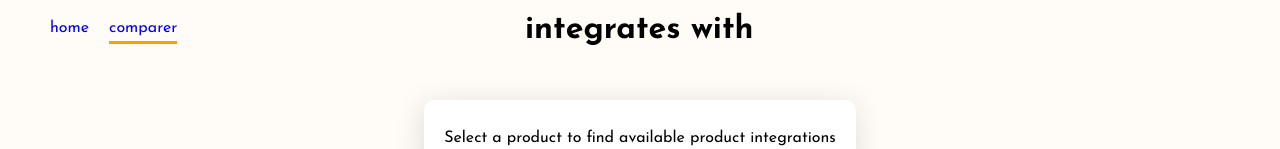
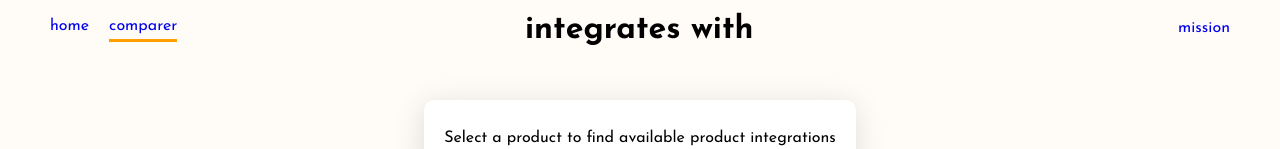
Before and after one commit to burkle489/integrates-with-app, a React (Create React App) app: page /product-compare in a window 1280 px wide. Shown: the top 149 px of the page. Built offline with nearby package versions, Linux system fonts and the light colour scheme.

Commit message:
add mission page and secondary nav items

```diff
--- a/src/App.tsx
+++ b/src/App.tsx
@@ -3,7 +3,7 @@ import logo from './logo.svg';
 import './App.css';
 import { SelectedProductCompare } from './components/selectedProductCompare/SelectedProductCompare';
 import { NavBar } from './components/navBar/NavBar';
-import { NAV_ITEMS } from './constants';
+import { NAV_ITEMS, SECONDARY_NAV_ITEMS } from './constants';
 import { BrowserRouter as Router } from 'react-router-dom';
 import { RootRouter } from './components/rootRouter/RootRouter';
 
@@ -13,8 +13,8 @@ function App() {
   return (
     <div className="App">
       <Router>
-      <NavBar navItems={NAV_ITEMS} />
-      <RootRouter />
+        <NavBar navItems={NAV_ITEMS} secondaryNavItems={SECONDARY_NAV_ITEMS} />
+        <RootRouter />
       </Router>
     </div>
   );
--- a/src/components/navBar/NavBar.scss
+++ b/src/components/navBar/NavBar.scss
@@ -8,12 +8,17 @@
     right: 0;
     display: flex;
     align-items: center;
+    justify-content: space-between;
     padding: 0 40px;
     background: $color-60;
     box-shadow: 1px;
+
     .NavLogo {
         position: absolute;
         //50% minus (half length of logo)
         left: calc(50% - 115px);
     }
+    .NavContainer {
+        display: flex;
+    }
 }
--- a/src/components/navBar/NavBar.tsx
+++ b/src/components/navBar/NavBar.tsx
@@ -4,17 +4,24 @@ import { ChangeMe } from '../../App';
 import { NavItem } from '../navItem/NavItem';
 import { INavItem, NavBarProps, } from './models';
 
-export const NavBar: React.FC<NavBarProps> = ({ navItems }) => {
+export const NavBar: React.FC<NavBarProps> = ({ navItems, secondaryNavItems }) => {
     return (
         <div className='NavBar'>
-            {navItems.map((navItem: INavItem) => (
-                <NavItem route={navItem.route} name={navItem.name} />
-            ))}
+            <div className='NavContainer'>
+                {navItems.map((navItem: INavItem) => (
+                    <NavItem route={navItem.route} name={navItem.name} />
+                ))}
+            </div>
             <div className='NavLogo'>
                 <h1>
                     integrates with
                 </h1>
             </div>
+            <div className='NavContainer'>
+                {secondaryNavItems && secondaryNavItems.map((navItem: INavItem) => (
+                    <NavItem route={navItem.route} name={navItem.name} />
+                ))}
+            </div>
         </div>
     )
 }
--- a/src/components/navItem/NavItem.scss
+++ b/src/components/navItem/NavItem.scss
@@ -9,6 +9,5 @@
     }
     &.Active {
         border-bottom: 3px solid $color-10;
-        padding-top: 3px;
     }
 }
--- a/src/components/rootRouter/RootRouter.tsx
+++ b/src/components/rootRouter/RootRouter.tsx
@@ -1,12 +1,14 @@
 import { Route, Routes } from "react-router-dom"
 import { Home } from "../../pages/home/Home"
+import { Mission } from "../../pages/mission/Mission"
 import { ProductCompare } from "../../pages/productCompare/ProductCompare"
 
 export const RootRouter = () => {
     return (
         <Routes>
-            <Route path='/' element={<Home/>}/>
-            <Route path='/product-compare' element={<ProductCompare />}/>
+            <Route path='/' element={<Home />} />
+            <Route path='/product-compare' element={<ProductCompare />} />
+            <Route path='/mission' element={<Mission />} />
         </Routes>
     )
 }
--- a/src/constants.ts
+++ b/src/constants.ts
@@ -1,4 +1,5 @@
 export const NAV_ITEMS = [
-    {route: '/', name: 'home'},
-    {route: '/product-compare', name: 'comparer'}
+    { route: '/', name: 'home' },
+    { route: '/product-compare', name: 'comparer' },
 ]
+export const SECONDARY_NAV_ITEMS = [{ route: '/mission', name: 'mission' }]
--- a/src/index.scss
+++ b/src/index.scss
@@ -42,6 +42,7 @@ code {
 //pages
 @import './pages/productCompare/ProductCompare.scss';
 @import './pages/home/Home.scss';
+@import './pages/mission/Mission.scss';
 
 //components
 @import './components/selectedProductCompare/SelectedProductCompare.scss';
--- /dev/null
+++ b/src/pages/mission/Mission.tsx
@@ -0,0 +1,5 @@
+export const Mission = () => {
+    return (
+        <div className='Mission'>MISSION PAGE</div>
+    )
+}
```
Also changed, not shown: src/components/navBar/models.ts (+6 -5 lines), src/pages/mission/Mission.scss (added).
